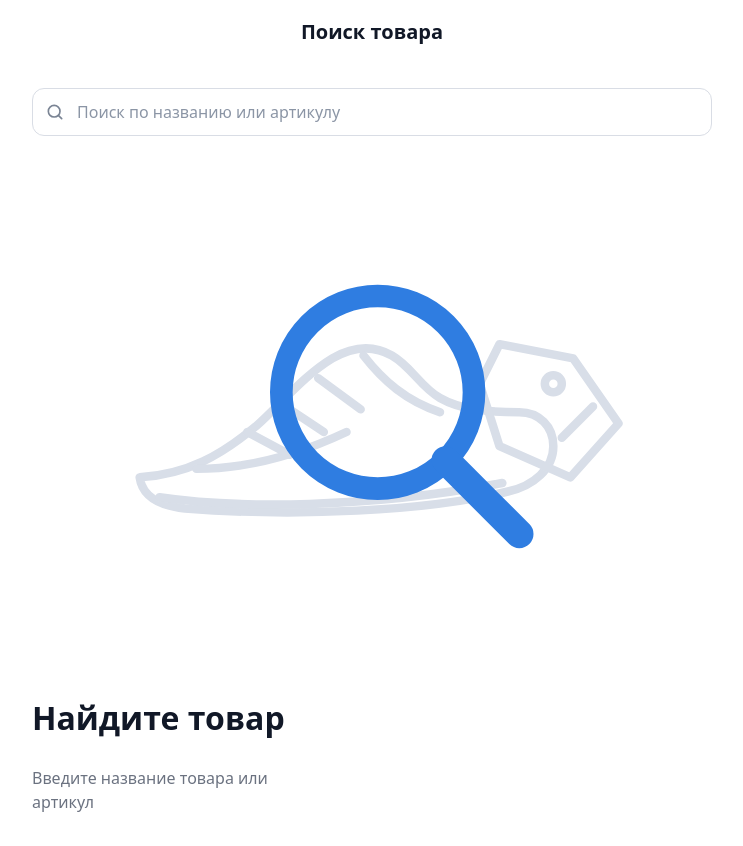
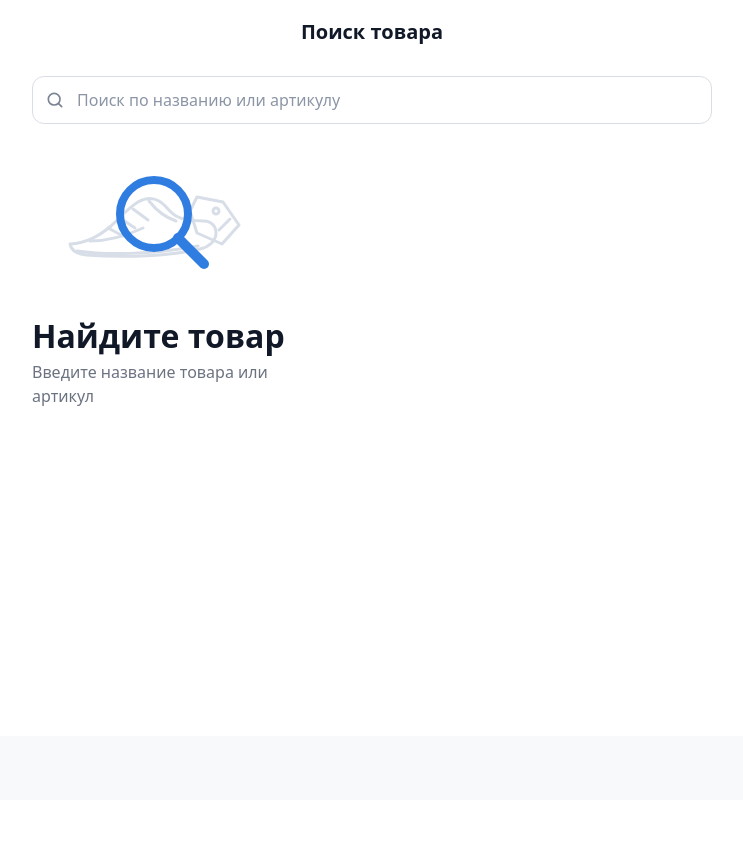
Before and after one commit to DianaGalter/check-price, a React (Vite) app: page / in a window 1280 px wide. Shown: the whole page, without its empty margins (268-1011 px from the left). After the commit the page ends 800 px from the top, so only its background shows below. Built offline with nearby package versions, Linux system fonts and the light colour scheme.

Commit message:
refactor main page styles

```diff
--- a/src/App.module.scss
+++ b/src/App.module.scss
@@ -1,12 +1,48 @@
-.main {
+.app {
+  display: grid;
+  grid-template-rows: 64px auto minmax(0, 1fr) 64px;
+
+  height: 100dvh;
+  overflow: hidden;
+
+  background-color: #ffffff;
+}
+
+.searchSection {
   display: flex;
   flex-direction: column;
-  gap: 24px;
+  gap: 8px;
 
   width: 100%;
   max-width: 720px;
-  min-height: calc(100vh - 64px);
+  margin: 0 auto;
+  padding: 12px 20px 8px;
 
+  background-color: #ffffff;
+}
+
+.resultsCount {
+  color: #6b7280;
+  font-size: 14px;
+  line-height: 1.4;
+}
+
+.main {
+  min-height: 0;
+  width: 100%;
+  max-width: 720px;
   margin: 0 auto;
-  padding: 24px 20px 32px;
+  padding: 0 20px 12px;
+
+  overflow-y: auto;
+  overscroll-behavior: contain;
 }
+
+.noResults {
+  display: grid;
+  min-height: 100%;
+  place-items: center;
+
+  color: #6b7280;
+  text-align: center;
+}
--- a/src/App.tsx
+++ b/src/App.tsx
@@ -9,6 +9,7 @@ import { useDebounce } from "./shared/hooks";
 import { Header } from "./widgets/header";
 
 import styles from "./App.module.scss";
+import { Footer } from "./widgets/footer";
 
 function App() {
   const [searchQuery, setSearchQuery] = useState("");
@@ -20,23 +21,37 @@ function App() {
   const hasSearchQuery = Boolean(debouncedSearchQuery.trim());
 
   return (
-    <>
+    <div className={styles.app}>
       <Header />
-      <main className={styles.main}>
+
+      <div className={styles.searchSection}>
         <SearchInput value={searchQuery} onChange={setSearchQuery} />
 
+        {hasSearchQuery && productsCount > 0 && (
+          <p className={styles.resultsCount}>
+            Найдено товаров: {productsCount}
+          </p>
+        )}
+      </div>
+
+      <main className={styles.main}>
         {!hasSearchQuery ? (
           <EmptyState />
         ) : productsCount > 0 ? (
-          <>
-            <p>Found {productsCount} products</p>
-            <ProductList products={filteredProducts} />
-          </>
+          <ProductList products={filteredProducts} />
         ) : (
-          <p>No products found</p>
+          <p className={styles.noResults}>Товары не найдены</p>
         )}
       </main>
-    </>
+
+      <Footer
+        hint={
+          hasSearchQuery
+            ? "Можно искать по названию товара или части артикула"
+            : undefined
+        }
+      />
+    </div>
   );
 }
 
```
